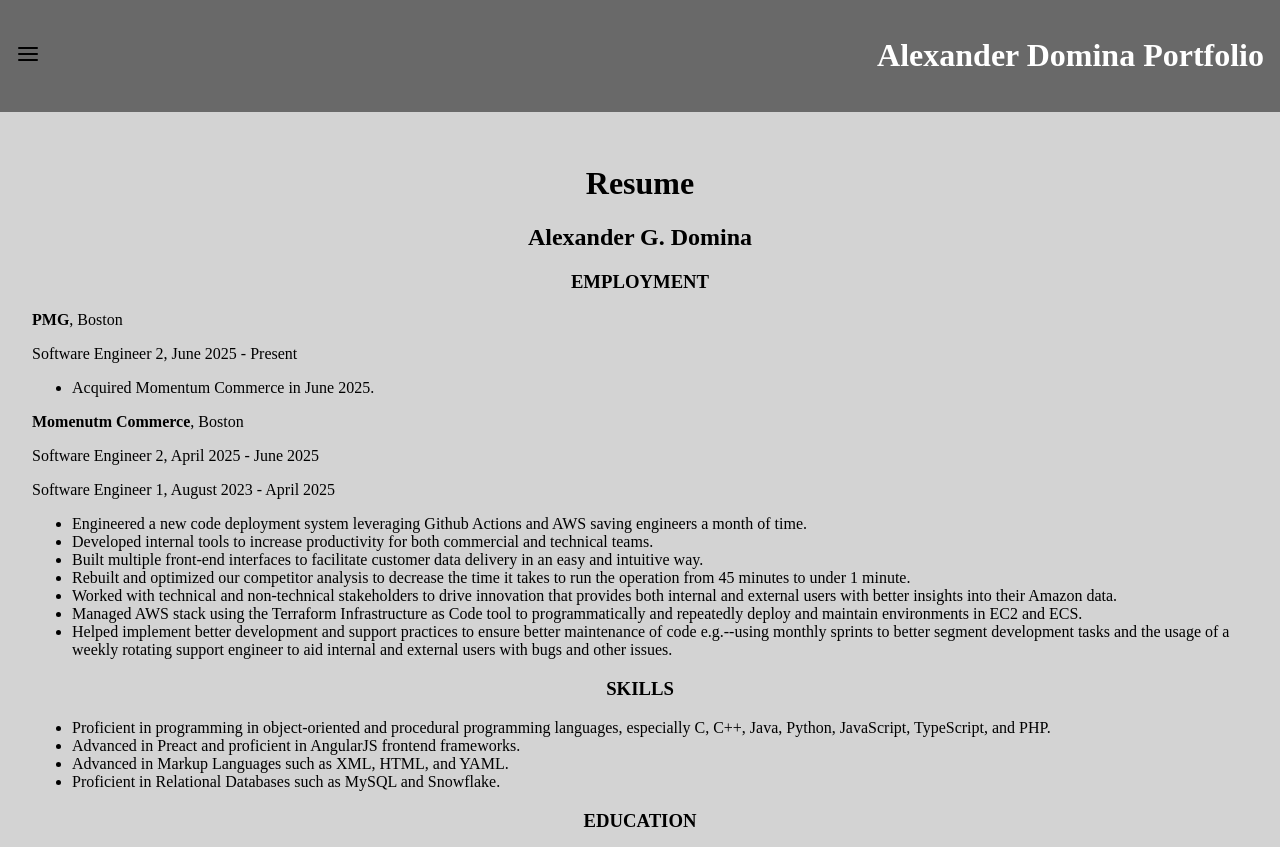
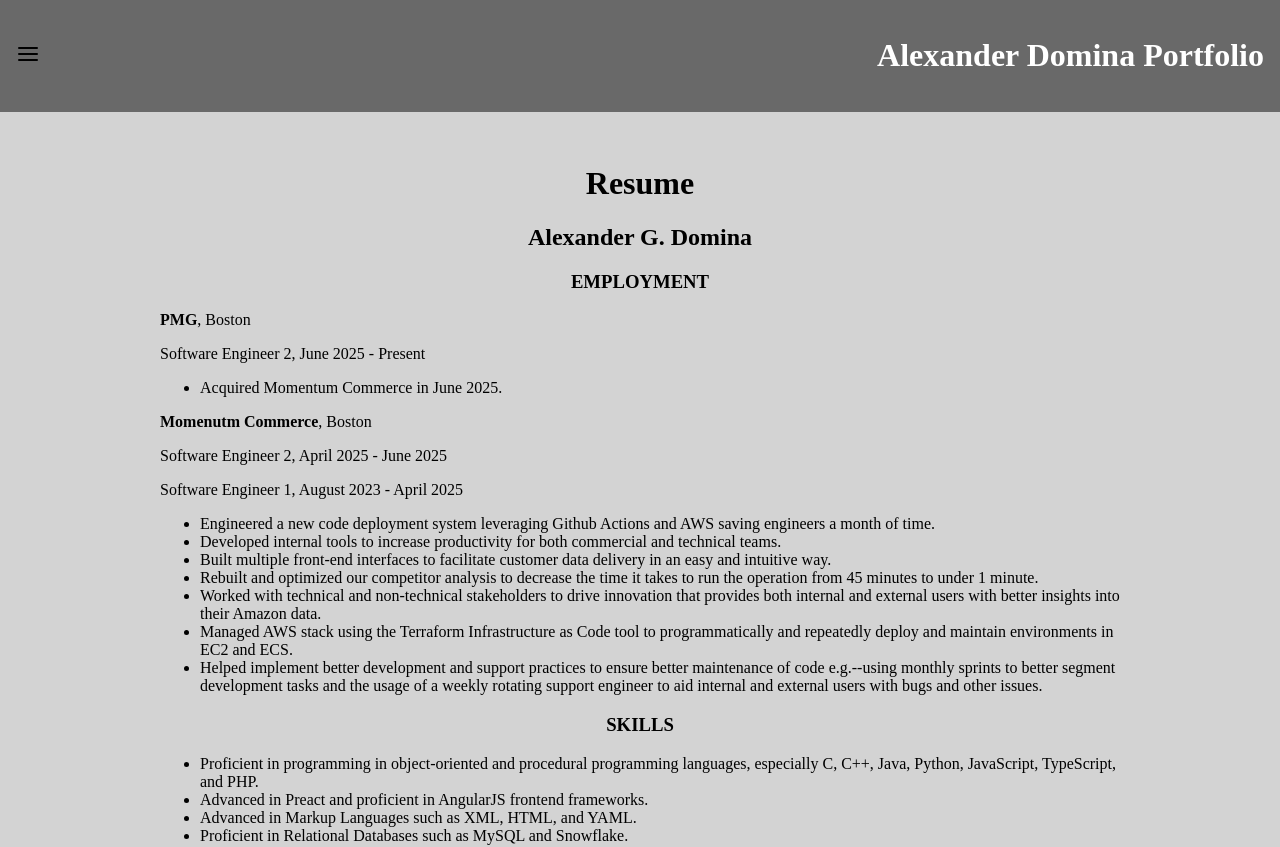
Before and after one commit to adomina45/cs601-final-project, a React (Vite) app: page /resume in a window 1280 px wide. Shown: the top 847 px of the page. Built offline with nearby package versions, Linux system fonts and the light colour scheme.

Commit message:
Smaller Resume

```diff
--- a/src/styles/main.css
+++ b/src/styles/main.css
@@ -128,6 +128,8 @@
 
 .resume {
   padding: 2rem;
+  margin-left: 10vw;
+  margin-right: 10vw;
 }
 
 .resume  h1, .resume h2, .resume h3{
```
